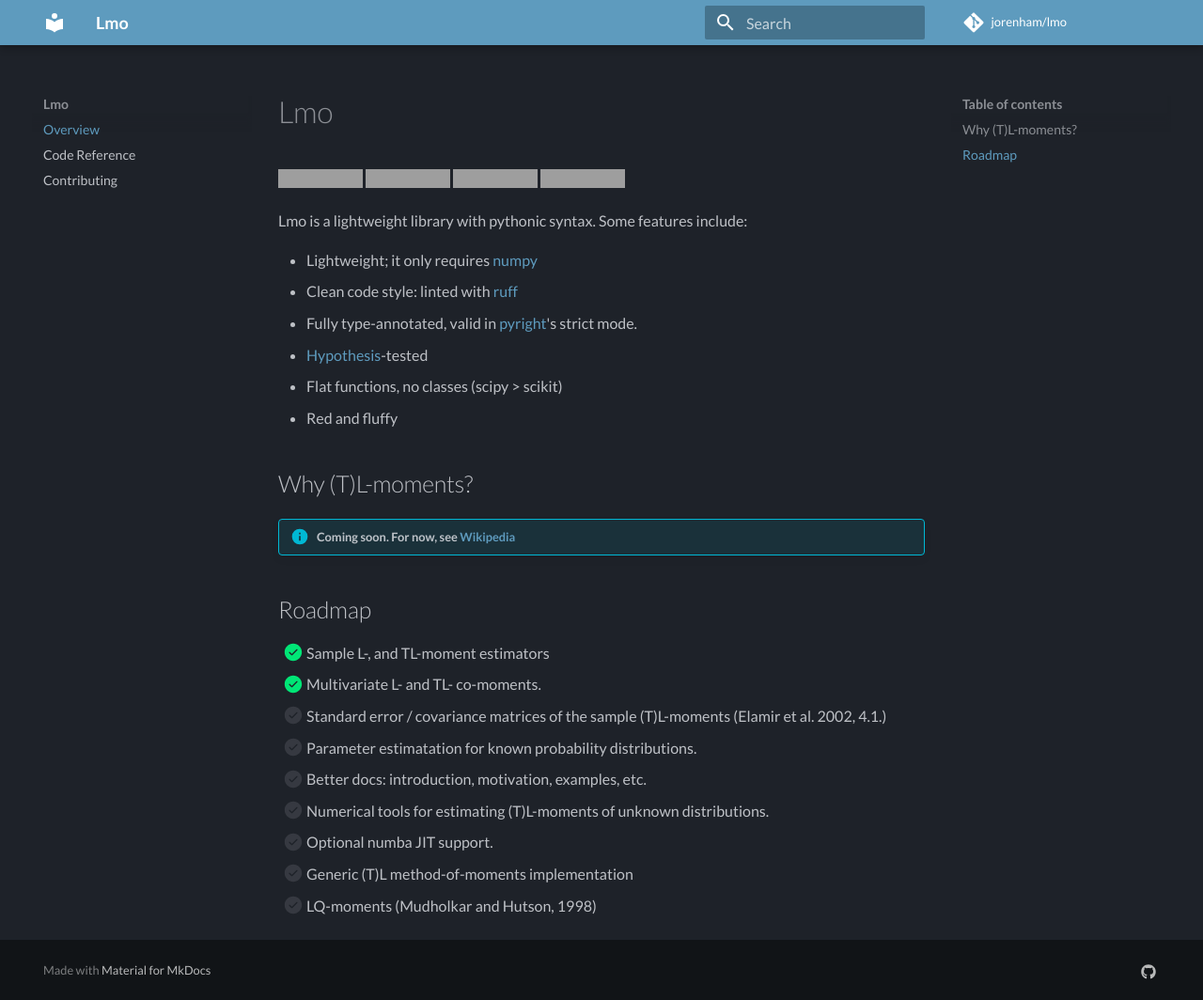
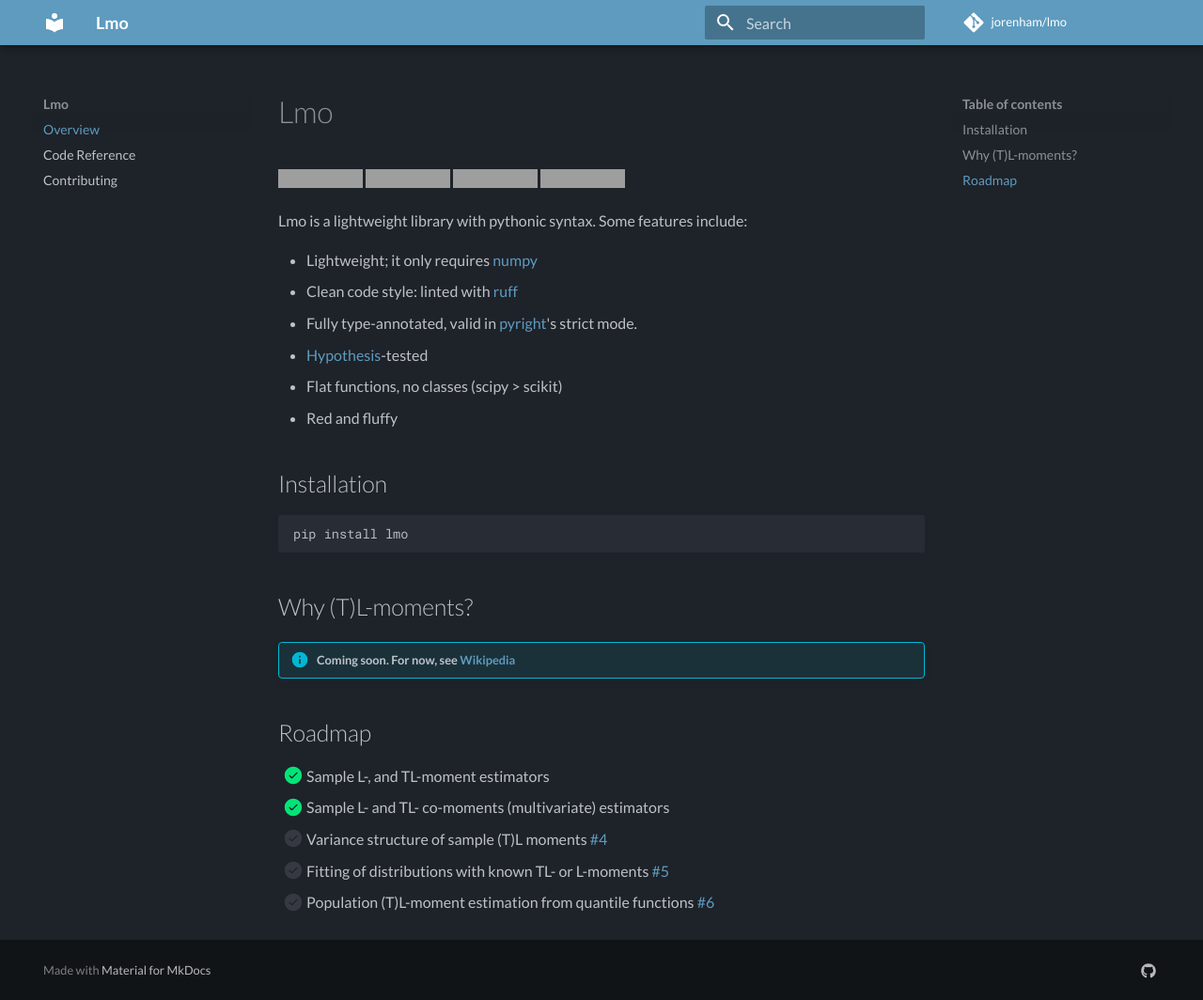
Before and after one commit to jorenham/Lmo, an MkDocs documentation site: the page built from docs/index.md, in a window 1280 px wide and 1064 px high. Shown: the whole window at 94% size. Built offline with MkDocs 1.6.1 and Material for MkDocs 9.7.7, drawn with Linux system fonts in a browser that asks for light colours; comment, search, counter and statistics services are not loaded; grey boxes are pictures that could not be loaded.

Commit message:
Installation instructions and synced the roadmap with the issues

````diff
--- a/docs/index.md
+++ b/docs/index.md
@@ -16,6 +16,12 @@
  - Flat functions, no classes (scipy > scikit)
  - Red and fluffy
 
+## Installation
+
+```shell
+pip install lmo
+```
+
 ## Why (T)L-moments?
 
 !!! note info "Coming soon. For now, see [Wikipedia](https://wikipedia.org/wiki/L-moment)"
@@ -24,11 +30,7 @@
 ## Roadmap
 
 - [x] Sample L-, and TL-moment estimators
-- [x] Multivariate L- and TL- co-moments.
-- [ ] Standard error / covariance matrices of the sample (T)L-moments (Elamir et al. 2002, 4.1.)
-- [ ] Parameter estimatation for known probability distributions.
-- [ ] Better docs: introduction, motivation, examples, etc.
-- [ ] Numerical tools for estimating (T)L-moments of unknown distributions.
-- [ ] Optional numba JIT support.
-- [ ] Generic (T)L method-of-moments implementation
-- [ ] LQ-moments (Mudholkar and Hutson, 1998)
+- [x] Sample L- and TL- co-moments (multivariate) estimators
+- [ ] Variance structure of sample (T)L moments [#4](https://github.com/jorenham/lmo/issues/4)
+- [ ] Fitting of distributions with known TL- or L-moments [#5](https://github.com/jorenham/lmo/issues/5)
+- [ ] Population (T)L-moment estimation from quantile functions [#6](https://github.com/jorenham/lmo/issues/6)
````
